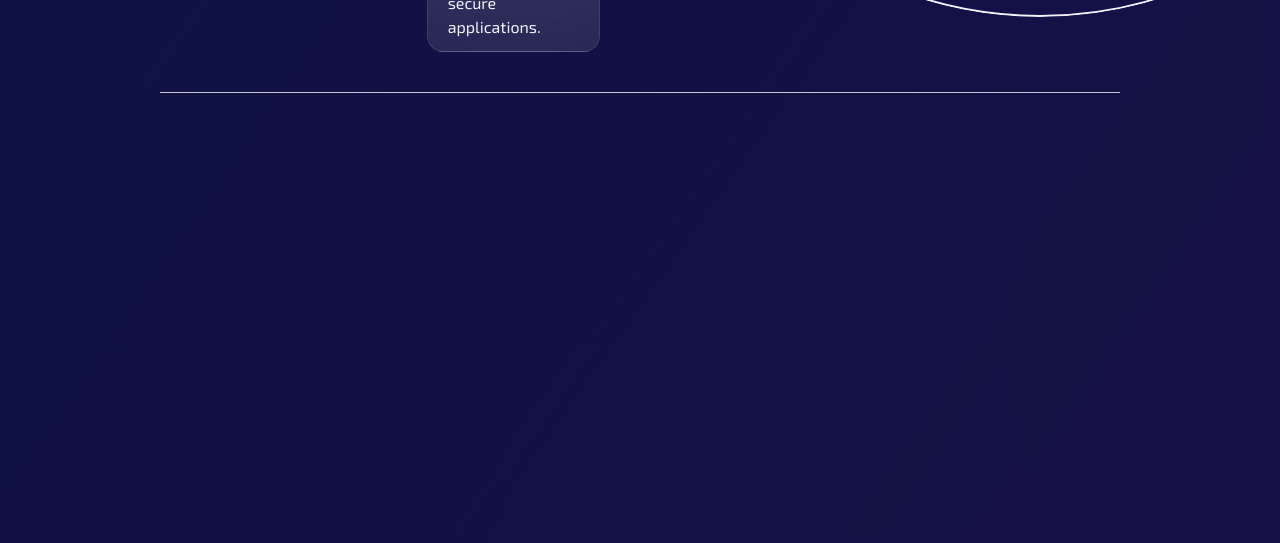
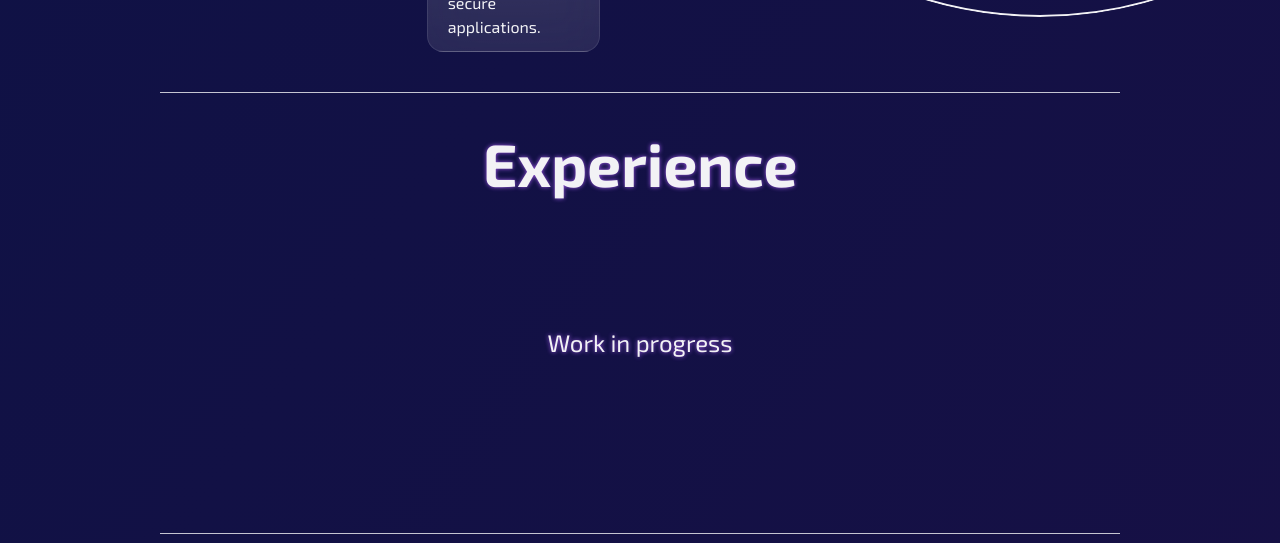
Before and after one commit to kevjaul/portfolio, a React (Vite) app: page / in a window 1280 px wide. Shown: the part 1180-1723 px from the top of the page. Built offline with nearby package versions, Linux system fonts and the light colour scheme.

Commit message:
feat(projectsSection): Pulse featured project and temp Experience section

```diff
--- a/src/App.scss
+++ b/src/App.scss
@@ -114,7 +114,7 @@ $enable-gradients: true;
     &:hover {
       transform: scale(1.15);
       border-radius: 0.375rem;
-      background-color: #a855f740;
+      background-color: rgb(169, 85, 247);
     }
 
     &:active {
--- a/src/components/Card.tsx
+++ b/src/components/Card.tsx
@@ -11,12 +11,14 @@ interface Props {
   cardFooter?: React.ReactNode;
   children: React.ReactNode;
   textExpansion?: boolean;
+  pulse?: boolean;
   className?: string;
 }
 function Card({
   id = "",
   children,
   textExpansion = false,
+  pulse = false,
   cardTitle = "",
   cardSubTitle = "",
   cardImage = "",
@@ -48,6 +50,10 @@ function Card({
       className={`${className} lg:max-w-[650px] flex h-fit flex-col rounded-2xl bg-[radial-gradient(circle_at_top,rgba(255,255,255,0.3),rgba(255,255,255,0.1))] backdrop-blur-xl border border-white/10`}
       id={id}
     >
+      {pulse && (
+        <div className="absolute inset-0 -z-10 w-full h-full shadow-[rgba(168,85,247,1)] shadow-[0px_0px_150px] animate-pulse rounded-2xl" />
+      )}
+
       {cardImage && (
         <div className="md:aspect-video aspect-3/2 overflow-hidden mb-2 relative">
           <img
--- a/src/components/MainContent.tsx
+++ b/src/components/MainContent.tsx
@@ -1,4 +1,5 @@
 import HomeSection from "./HomeSection";
+import SectionExperience from "./SectionExperience";
 import SectionSeparator from "./SectionSeparator";
 import SectionProjects from "./SectionProjects";
 
@@ -7,11 +8,10 @@ function MainContent() {
     <>
       <HomeSection />
       <SectionSeparator />
-      <section id="experience">
-        <div className="h-[1000px]"></div>
-      </section>
+      <SectionExperience />
       <SectionSeparator />
       <SectionProjects />
+      <SectionSeparator />
     </>
   );
 }
--- /dev/null
+++ b/src/components/SectionExperience.tsx
@@ -0,0 +1,16 @@
+function SectionExperience() {
+  return (
+    <section id="experience">
+      <h1 className="text-6xl highlight font-bold text-center md:mb-0 mb-4">
+        Experience
+      </h1>
+      <div className="h-[300px] flex items-center justify-center">
+        <p className="text-2xl text-center highlight text-bold">
+          Work in progress
+        </p>
+      </div>
+    </section>
+  );
+}
+
+export default SectionExperience;
--- a/src/components/SectionProjects.tsx
+++ b/src/components/SectionProjects.tsx
@@ -129,8 +129,9 @@ function SectionProjects() {
                   Live on AWS →
                 </>
               }
-              className="mt-4 shadow-[rgba(168,85,247,0.95)] shadow-[0px_0px_50px] max-h-[1000px] lg:max-w-[fit-content]"
+              className="mt-4 max-h-[1000px] lg:max-w-[fit-content]"
               id="token-api-java"
+              pulse
             >
               This project is a Spring Boot backend API focused on secure token
               and application management. It features API key authentication,
```
